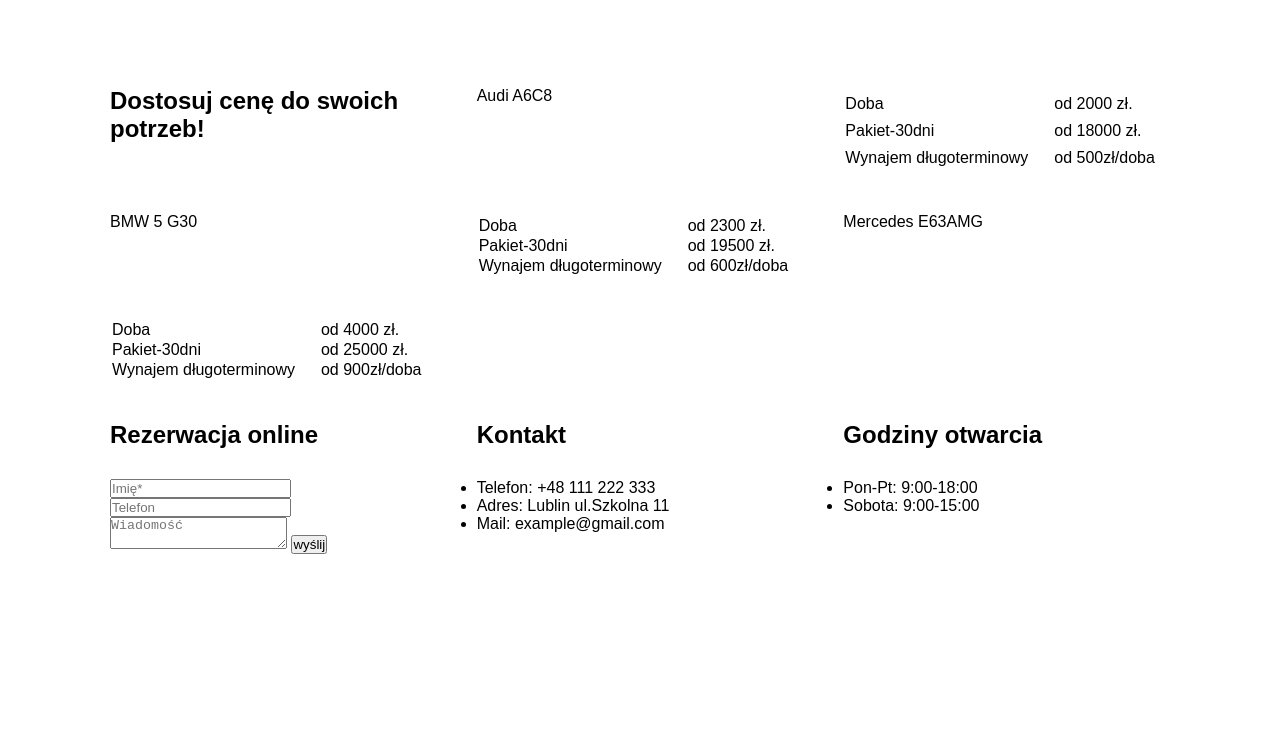
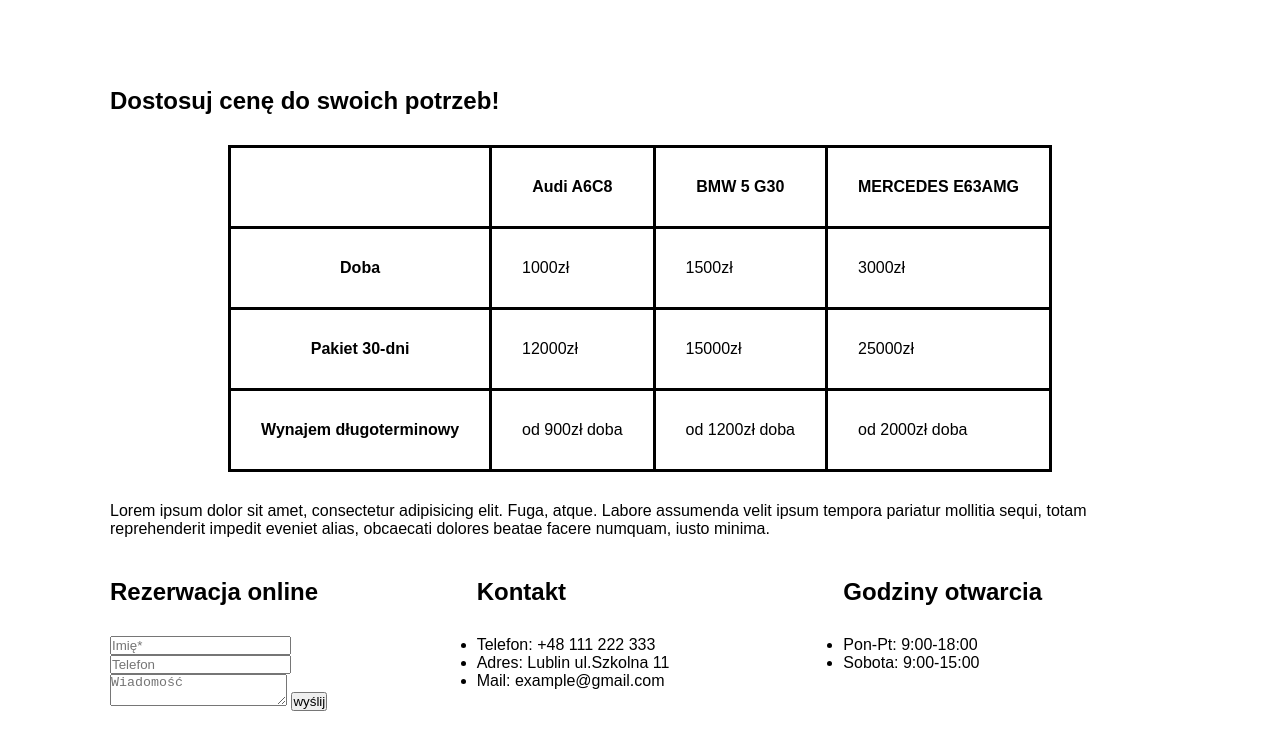
Before and after one commit to WojciechDudek124/rent-car, a plain HTML site: page index.html in a window 1280 px wide. Shown: the part 2179-2928 px from the top of the page. Before the commit the page ends 2773 px from the top, so only its background shows below. Drawn offline with Linux system fonts and the light colour scheme.

Commit message:
add style to table

```diff
--- a/index.html
+++ b/index.html
@@ -116,13 +116,12 @@
         </div>
     </section>
 
-    <section>
+    <!-- <section>
       <div class="price" id="price">
-      <div class="grid-3-cols">
           <h2>Dostosuj cenę do swoich potrzeb!</h2>
-
-        <table class="audi_pricelist_table">
-          <tr class="pricelist__car">Audi A6C8</tr>
+          <div class="wrapper">
+          <table class="pricelist_table">
+            <tr class="pricelist-car-audi">Audi A6C8</tr>
             <tr class="pricelist__item">
               <td class="pricelist__name">Doba</td>
               <td>od 2000 zł.</td>
@@ -137,8 +136,14 @@
             </tr>
           </table>
 
-        <table class="bmw_pricelist_table">
-          <tr class="pricelist__car">BMW 5 G30</tr>
+          <table class="pricelist_table">
+            <tr class="pricelist__car">
+              <td>BMW 5 G30</td>
+              <td></td>
+            </tr>
+            <tr class="pricelist__car">
+              <td></td>
+            </tr>
             <tr class="pricelist__item">
               <td class="pricelist__name">Doba</td>
               <td>od 2300 zł.</td>
@@ -153,7 +158,7 @@
             </tr>
           </table>
 
-        <table class="mercedes_pricelist_table">
+          <table class="pricelist_table">
             <tr class="pricelist__car">Mercedes E63AMG</tr>
             <tr class="pricelist__item">
               <td class="pricelist__name">Doba</td>
@@ -169,8 +174,46 @@
             </tr>
           </table>
         </div>
+
       </div>
-    </section>
+      </section> -->
+
+      <div class="price" id="price">
+        <h2>Dostosuj cenę do swoich potrzeb!</h2>
+        <div class="tabelka">
+          <table class="table">
+            <thead>
+              <tr>
+                <th></th>
+                <th>Audi A6C8 </th>
+                <th>BMW 5 G30</th>
+                <th>MERCEDES E63AMG</th>
+              </tr>
+            </thead>
+            <tbody>
+            <tr>
+              <th>Doba</th>
+              <td>1000zł</td>
+              <td>1500zł</td>
+              <td>3000zł</td>
+            </tr>
+            <tr>
+              <th>Pakiet 30-dni</th>
+              <td>12000zł</td>
+              <td>15000zł</td>
+              <td>25000zł</td>
+            </tr>
+            <tr>
+              <th>Wynajem długoterminowy</th>
+              <td>od 900zł doba</td>
+              <td>od 1200zł doba</td>
+              <td>od 2000zł doba</td>
+            </tr>
+          </tbody>
+        </table>
+      </div>
+      <p>Lorem ipsum dolor sit amet, consectetur adipisicing elit. Fuga, atque. Labore assumenda velit ipsum tempora pariatur mollitia sequi, totam reprehenderit impedit eveniet alias, obcaecati dolores beatae facere numquam, iusto minima.</p>
+    </div>
 
       <section>
         <div class="contact" id="contact">
--- a/style.css
+++ b/style.css
@@ -169,3 +169,29 @@
   font-style: italic;
   margin-bottom: 24px;
 }
+
+/* .wrapper {
+  width: 100%;
+  display: flex;
+  flex-direction: ;
+  margin-top: 44px;
+  row-gap: 20px;
+} */
+
+.tabelka{
+  display: flex;
+  justify-content: center;
+  align-items: center;
+  /* height: 100vh; */
+  margin-bottom: 30px;
+}
+
+.table,td,th{
+  border: 3px solid black;
+  border-collapse: collapse;
+  padding: 30px;
+}
+
+.price{
+  margin-bottom: 40px;
+}
```
Lines whose indentation alone changed are shown as unchanged.
